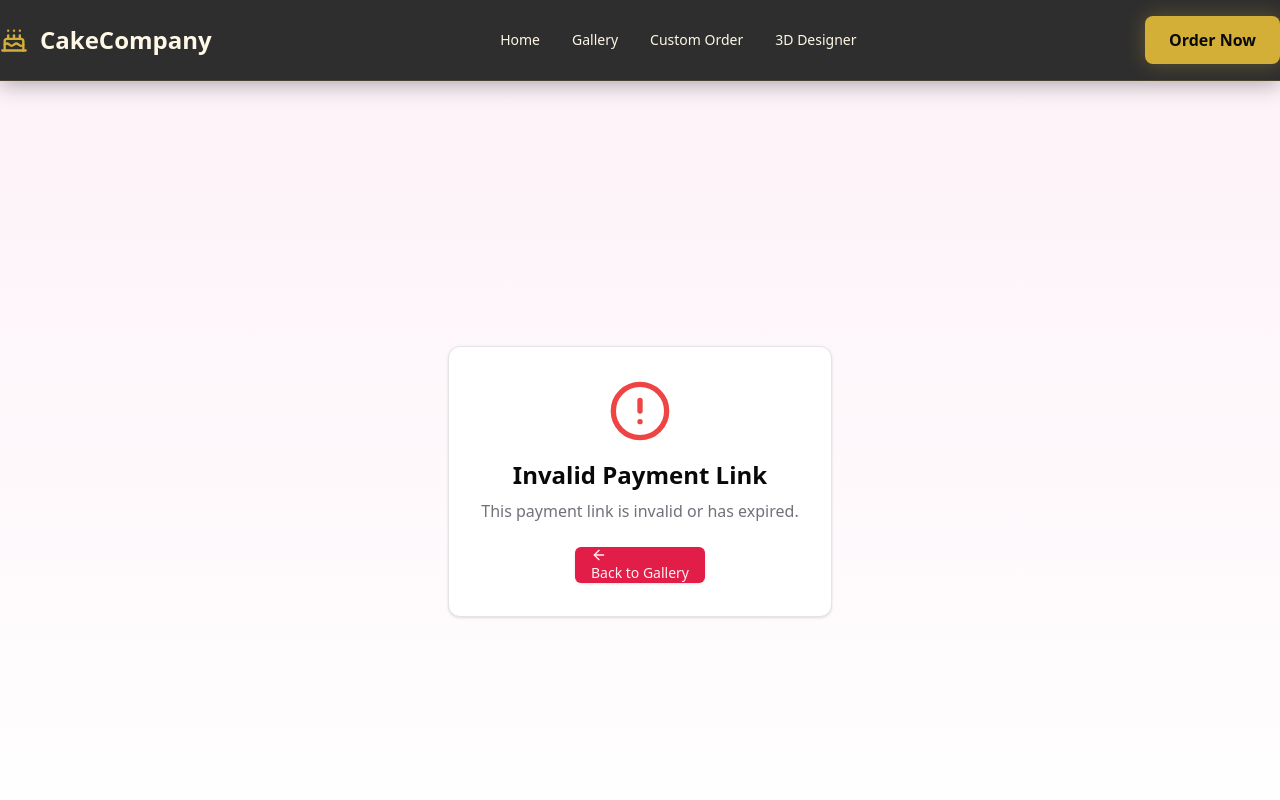
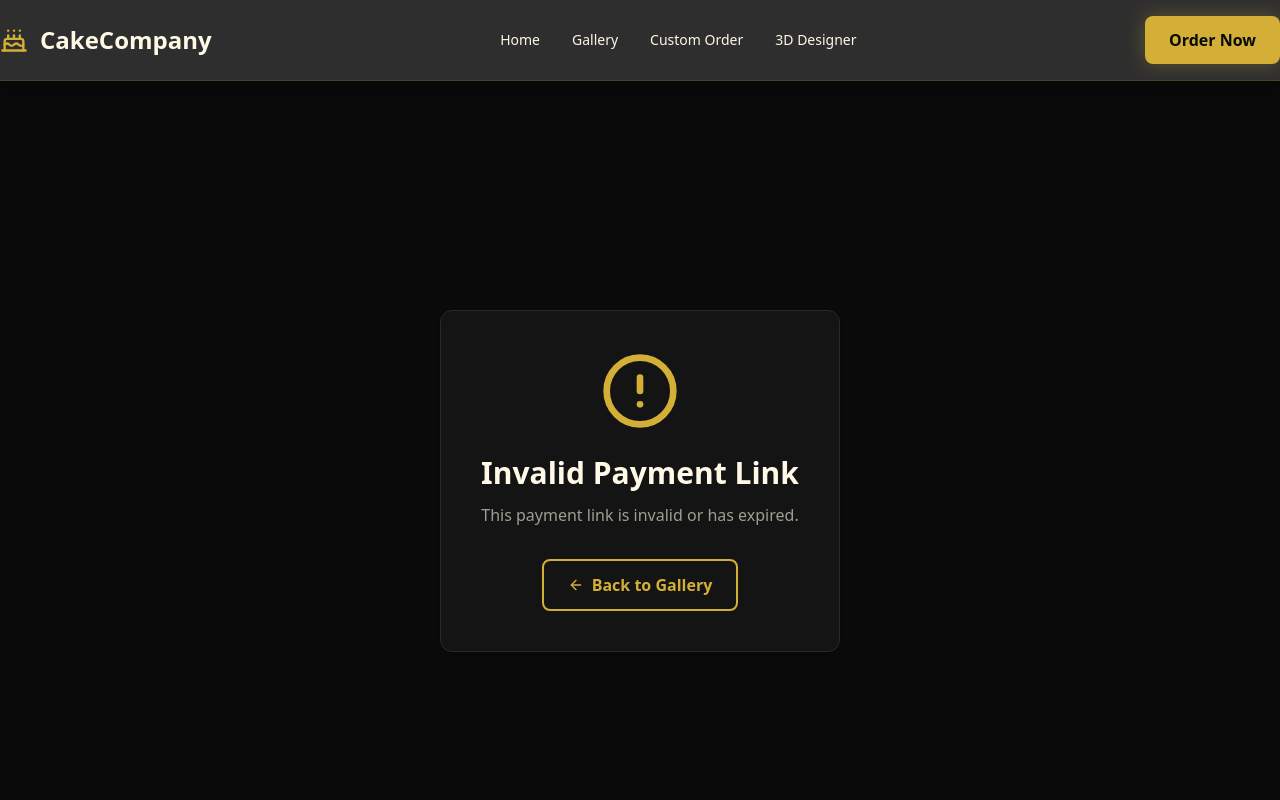
Before and after one commit to quintuszgeyser/-cake-company, a Next.js app: page /payment in a window 1280 px wide. Shown: the top 800 px of the page. Built offline with nearby package versions, Linux system fonts and the light colour scheme.

Commit message:
Complete Payment page dark luxury transformation with inline styles

```diff
--- a/app/payment/page.tsx
+++ b/app/payment/page.tsx
@@ -101,20 +101,24 @@ function PaymentContent() {
 
   if (!orderId || !amount) {
     return (
-      <div className="min-h-screen bg-gradient-to-b from-pink-50 to-white flex items-center justify-center">
-        <Card className="max-w-md mx-4">
-          <CardContent className="p-8 text-center">
-            <AlertCircle className="w-16 h-16 text-destructive mx-auto mb-4" />
-            <h2 className="text-2xl font-bold mb-2">Invalid Payment Link</h2>
-            <p className="text-muted-foreground mb-6">
+      <div className="min-h-screen flex items-center justify-center" style={{ backgroundColor: '#0A0A0A' }}>
+        <Card className="max-w-md mx-4" style={{ backgroundColor: '#141414', border: '1px solid #2A2A2A' }}>
+          <CardContent className="p-10 text-center">
+            <AlertCircle className="w-20 h-20 mx-auto mb-6" style={{ color: '#D4AF37' }} />
+            <h2 className="text-3xl font-bold mb-3" style={{ color: '#FFF8E7' }}>Invalid Payment Link</h2>
+            <p className="mb-8" style={{ color: 'rgba(255, 248, 231, 0.6)' }}>
               This payment link is invalid or has expired.
             </p>
-            <Button asChild>
             <Link href="/cakes">
-                <ArrowLeft className="mr-2 h-4 w-4" />
+              <motion.button
+                className="px-6 py-3 rounded-lg font-semibold flex items-center gap-2 mx-auto"
+                style={{ border: '2px solid #D4AF37', color: '#D4AF37' }}
+                whileHover={{ backgroundColor: '#D4AF37', color: '#0A0A0A' }}
+              >
+                <ArrowLeft className="h-4 w-4" />
                 Back to Gallery
+              </motion.button>
             </Link>
-            </Button>
           </CardContent>
         </Card>
       </div>
@@ -123,26 +127,53 @@ function PaymentContent() {
 
   if (paymentStatus === "success") {
     return (
-      <div className="min-h-screen bg-gradient-to-b from-pink-50 to-white flex items-center justify-center">
-        <Card className="max-w-md mx-4">
-          <CardContent className="p-8 text-center">
-            <CheckCircle className="w-16 h-16 text-green-600 mx-auto mb-4" />
-            <h2 className="text-2xl font-bold mb-2">Payment Successful!</h2>
-            <p className="text-muted-foreground mb-4">
+      <div className="min-h-screen flex items-center justify-center" style={{ backgroundColor: '#0A0A0A' }}>
+        <motion.div
+          initial={{ opacity: 0, scale: 0.9 }}
+          animate={{ opacity: 1, scale: 1 }}
+          transition={{ duration: 0.8, ease: [0.25, 0.1, 0.25, 1] }}
+        >
+          <Card className="max-w-md mx-4" style={{ backgroundColor: '#141414', border: '2px solid #D4AF37', boxShadow: '0 20px 60px rgba(212, 175, 55, 0.2)' }}>
+            <CardContent className="p-12 text-center">
+              <motion.div
+                initial={{ scale: 0 }}
+                animate={{ scale: 1 }}
+                transition={{ duration: 0.6, ease: [0.25, 0.1, 0.25, 1], delay: 0.2 }}
+              >
+                <CheckCircle className="w-24 h-24 mx-auto mb-8" style={{ color: '#D4AF37' }} />
+              </motion.div>
+              <h2 className="font-black mb-4" style={{ fontSize: 'clamp(1.75rem, 3.5vw, 3.5rem)', color: '#FFF8E7' }}>
+                Payment Successful!
+              </h2>
+              <p className="text-lg mb-8 leading-relaxed" style={{ color: 'rgba(255, 248, 231, 0.6)' }}>
                 Your order has been confirmed and we'll start preparing your cake.
               </p>
-            <div className="bg-pink-50 rounded-lg p-4 mb-6">
-              <p className="text-sm text-muted-foreground mb-1">Order Number</p>
-              <p className="text-xl font-bold text-primary">{orderNumber}</p>
+              <div className="rounded-xl p-6 mb-8" style={{ backgroundColor: 'rgba(20, 20, 20, 0.6)', border: '1px solid rgba(212, 175, 55, 0.3)' }}>
+                <p className="text-sm mb-2 uppercase" style={{ color: 'rgba(255, 248, 231, 0.5)', letterSpacing: '0.1em' }}>
+                  Order Number
+                </p>
+                <p className="text-3xl font-bold" style={{ color: '#D4AF37' }}>{orderNumber}</p>
               </div>
-            <p className="text-sm text-muted-foreground mb-6">
+              <p className="text-sm mb-10" style={{ color: 'rgba(255, 248, 231, 0.5)' }}>
                 We've sent a confirmation email with all the details.
               </p>
-            <Button asChild className="w-full">
-              <Link href="/">Back to Home</Link>
-            </Button>
+              <Link href="/" className="w-full block">
+                <motion.button
+                  className="w-full py-4 rounded-lg font-semibold text-lg"
+                  style={{
+                    backgroundColor: '#D4AF37',
+                    color: '#0A0A0A',
+                    boxShadow: '0 0 20px rgba(212, 175, 55, 0.3)'
+                  }}
+                  whileHover={{ boxShadow: '0 0 30px rgba(212, 175, 55, 0.5)', scale: 1.02 }}
+                  whileTap={{ scale: 0.98 }}
+                >
+                  Back to Home
+                </motion.button>
+              </Link>
             </CardContent>
           </Card>
+        </motion.div>
       </div>
     );
   }
```
Lines whose indentation alone changed are shown as unchanged.
